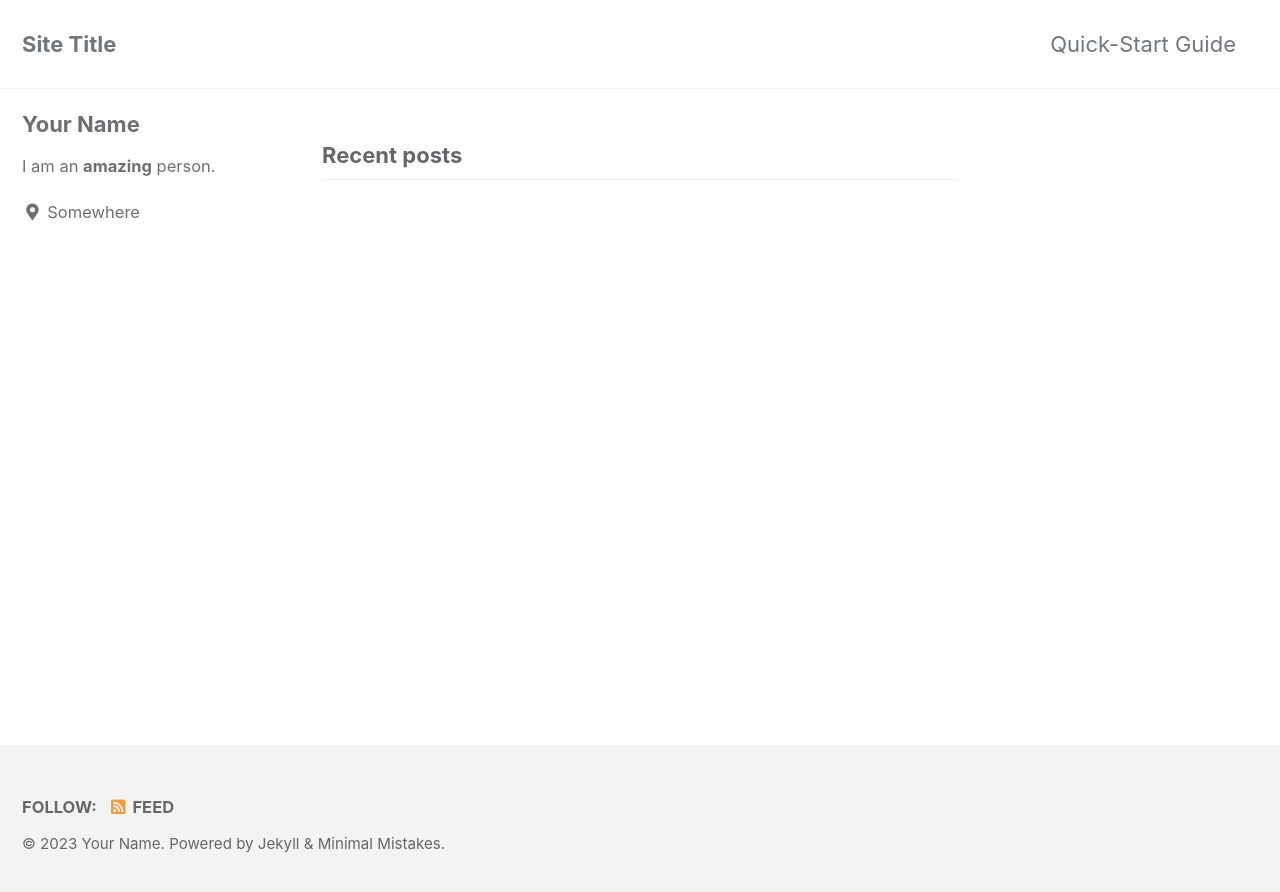
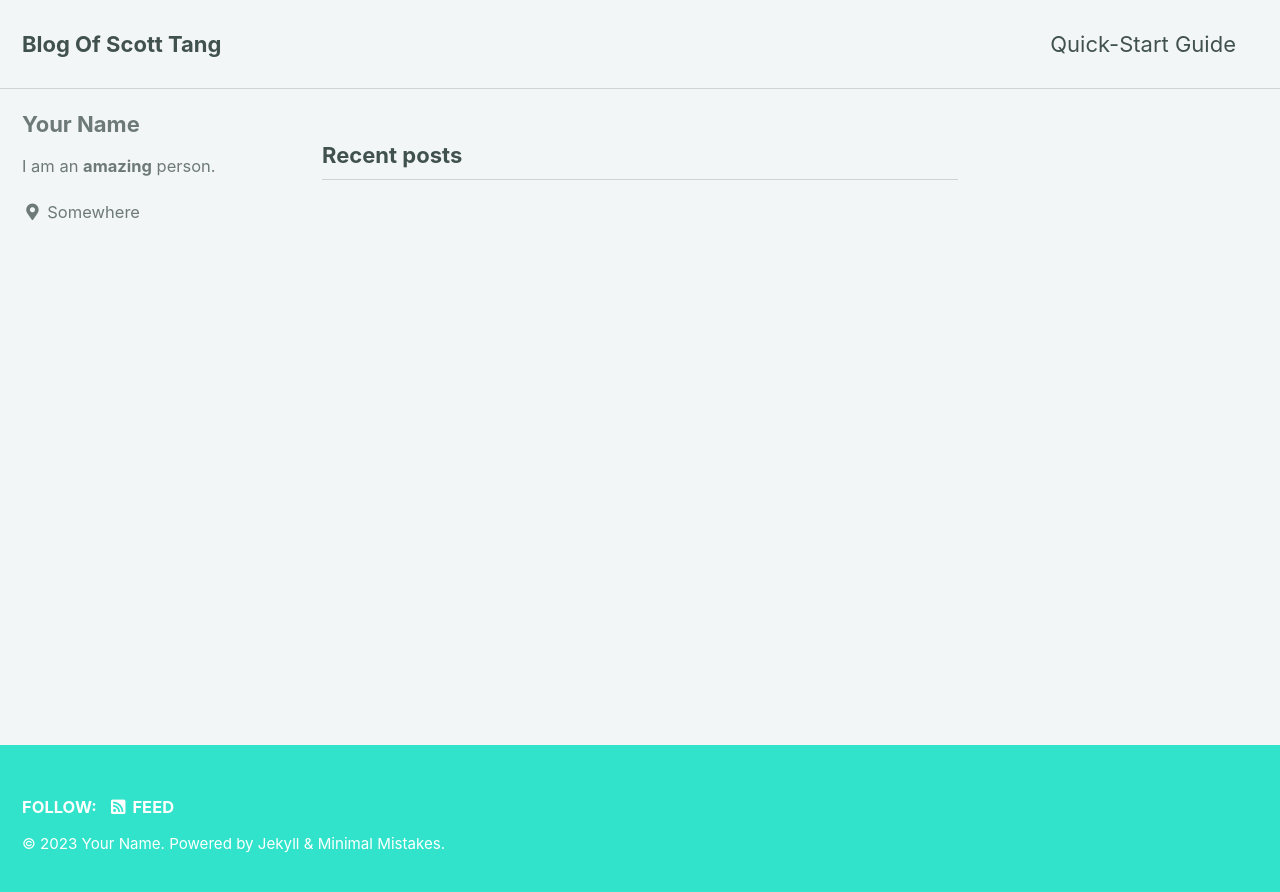
Before and after one commit to NWPU-OUGE/test.github.io, a Jekyll site: the page built from index.html, in a window 1280 px wide. Shown: the top 892 px of the page. Built offline with Jekyll 4.4.1, drawn with Linux system fonts in a browser that asks for light colours; cached includes are drawn as plain includes; the list of posts is cut into pages by our own code.

Commit message:
update
test

```diff
--- a/_config.yml
+++ b/_config.yml
@@ -12,11 +12,11 @@
 
 # theme                  : "minimal-mistakes-jekyll"
 remote_theme           : "mmistakes/minimal-mistakes"
-minimal_mistakes_skin    : "default" # "air", "aqua", "contrast", "dark", "dirt", "neon", "mint", "plum", "sunrise"
+minimal_mistakes_skin    : "mint" # "air", "aqua", "contrast", "dark", "dirt", "neon", "mint", "plum", "sunrise"
 
 # Site Settings
 locale                   : "en-US"
-title                    : "Site Title"
+title                    : "Blog Of Scott Tang"
 title_separator          : "-"
 subtitle                 : # site tagline that appears below site title in masthead
 name                     : "Your Name"
```
